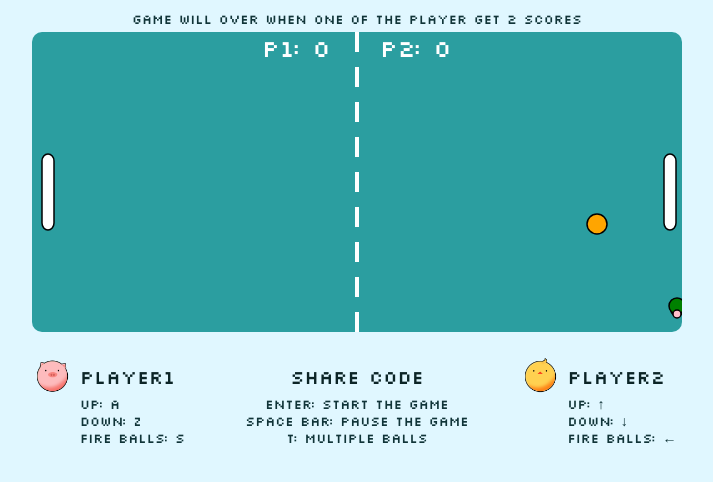
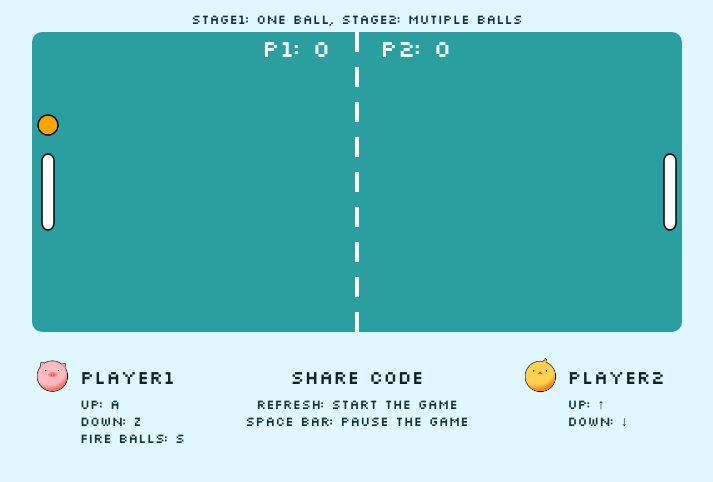
Before and after one commit to suleee/PongGame, a website built with webpack: page index.html in a window 1280 px wide. Shown: the part 210-692 px from the top of the page, without its empty margins (283-996 px from the left). Built offline with nearby package versions, Linux system fonts and the light colour scheme.

Commit message:
add html

```diff
--- a/index.html
+++ b/index.html
@@ -9,7 +9,7 @@
 <body>
 	<div class="game-wrapper">
 		<h1>PONG GAME</h1>
-		<p class="h-text">game will over when one of the player get 2 scores</p>
+		<p class="h-text">stage1: one ball, stage2: mutiple balls</p>
 		<div id="game"></div>
 		<!-- Rough-out your SVG mark-up here to start... -->
 		<!--<svg xmlns="http://www.w3org/2000/svg" version="1.1" width="512px" height="256px" viewbox="0 0 512 256">
@@ -39,9 +39,9 @@
 			</div>
 			<div class="box2">
 				<h3>share code</h3>
-				<p> Enter: Start the Game</p>
+				<p> Refresh: Start the Game</p>
 				<p> Space Bar: Pause the Game</p>
-				<p> t: Multiple Balls</p>
+				<!--<p> t: Multiple Balls</p>-->
 			</div>
 			<div class="box3">
 				<div class="image2">
@@ -51,7 +51,7 @@
 					<h3>player2</h3>
 					<p>Up: &#x2191</p>
 					<p>Down: &#x2193</p>
-					<p>Fire Balls: &#x2190</p>
+					<!--<p>Fire Balls: &#x2190</p>-->
 				</div>
 			</div>
 		</div>
--- a/src/partials/Game.js
+++ b/src/partials/Game.js
@@ -119,22 +119,20 @@ export default class Game {
 		this.paddle1score.render(svg, 'p1: ' + this.paddle1.score);
 		this.paddle2score.render(svg, 'p2: ' + this.paddle2.score);
 
-		this.multipleballs1.render(svg, this.paddle1, this.paddle2);
-		this.multipleballs2.render(svg, this.paddle1, this.paddle2);
-		this.multipleballs3.render(svg, this.paddle1, this.paddle2);
+		if (this.paddle1.score >= 2 || this.paddle2.score >= 2) {
+			this.multipleballs1.render(svg, this.paddle1, this.paddle2);
+			this.multipleballs2.render(svg, this.paddle1, this.paddle2);
+			this.multipleballs3.render(svg, this.paddle1, this.paddle2);
+		}
 
-		if (this.paddle1.score >= 2) {
+		if (this.paddle1.score >= 10) {
 			this.winner = 'Player 1';
 			this.pause = true;
-
-
-		} else if (this.paddle2.score >= 2) {
+		} else if (this.paddle2.score >= 10) {
 			this.winner = 'Player 2';
-
+			this.pause = true;
 
 		}
-
-
 	}
 
 }
```
